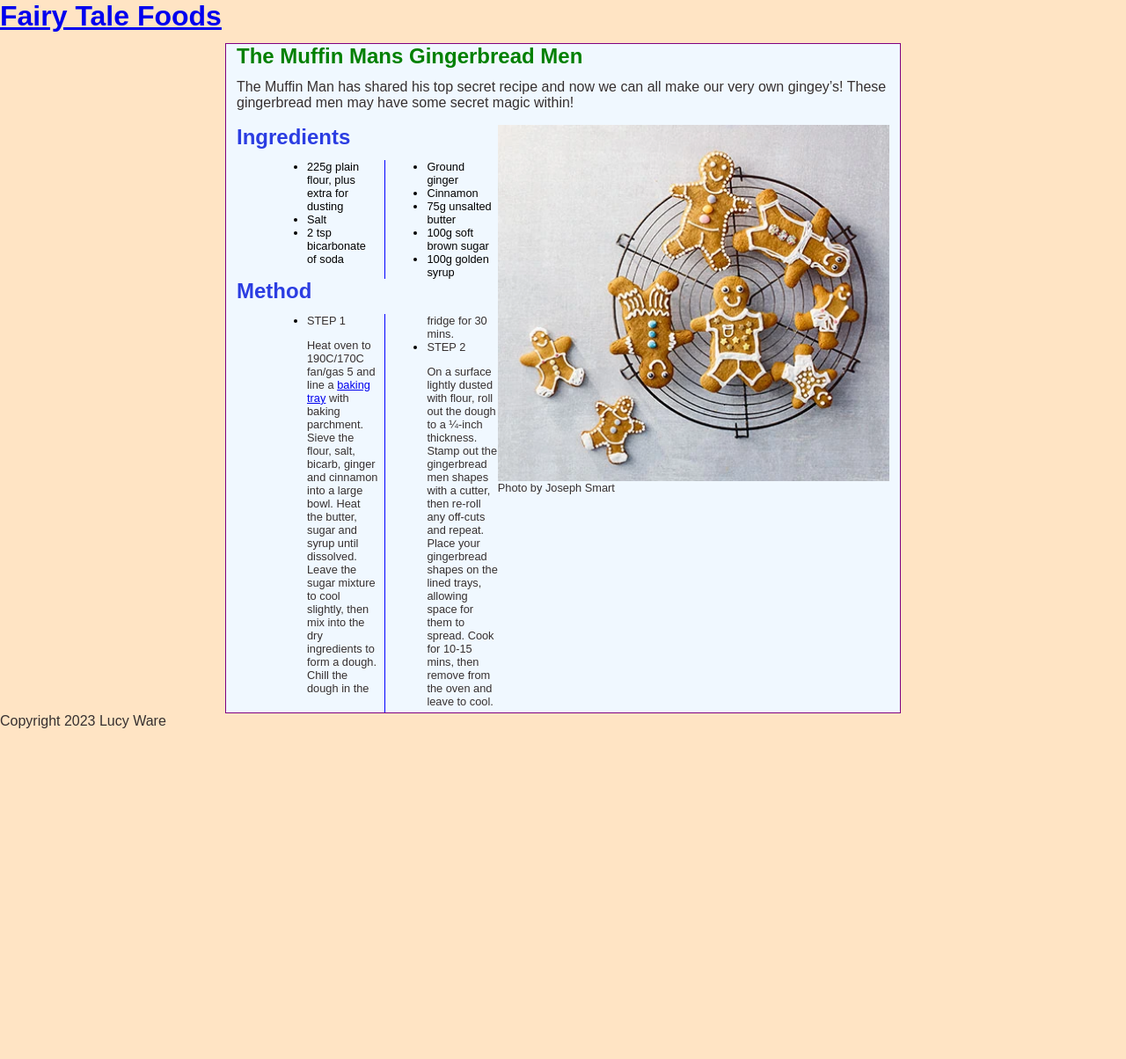
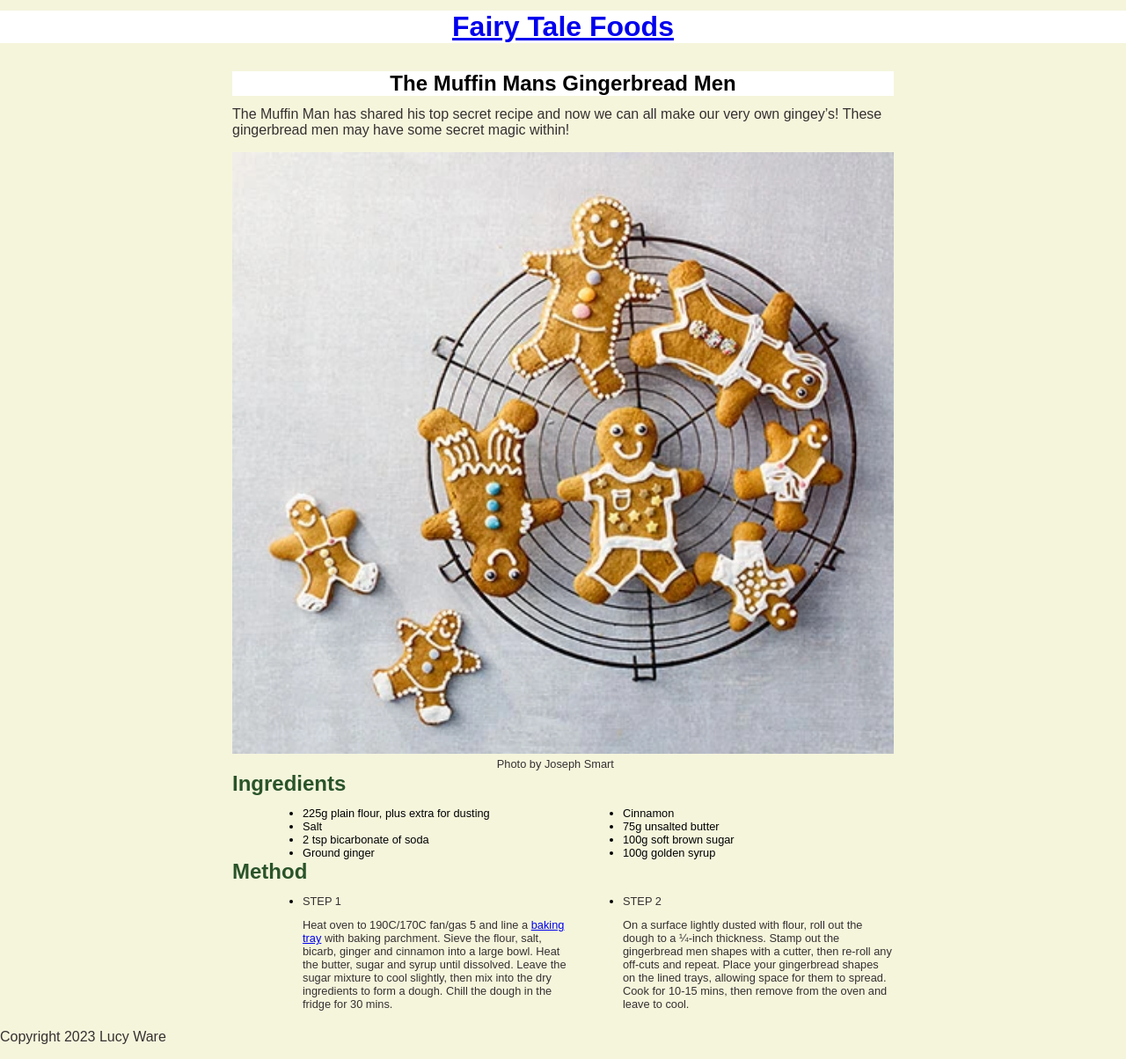
Before and after one commit to Lucyware/Fairytalefoods, a Jekyll site: the page built from _recipes/recipe1.md, in a window 1280 px wide. Shown: the whole page at 88% size. Built offline with Jekyll 4.4.1, drawn with Linux system fonts in a browser that asks for light colours; before the commit the page ends 900 px from its top, so only the background shows below that.

Commit message:
Update recipes.css

```diff
--- a/styles/recipes.css
+++ b/styles/recipes.css
@@ -1,6 +1,6 @@
 /*! CSS bare bones for recipes site */
 
- html {
+html {
   font-family: sans-serif;
   -ms-text-size-adjust: 100%;
   -webkit-text-size-adjust: 100%;
@@ -16,16 +16,21 @@
 
 body{
 
-  background-color: bisque;
+  background-color: beige;
 }
 
 h1 {
-  color: green;
+  color: solid white;
   margin-bottom: 12px;
+  margin-top: 12px;
+  text-align: center;
+  border: 3px darkolivegreen;
+  background-color: white;
+  font-family:fantasy;
 }
 
 h2 {
-  color:rgb(43, 61, 226);
+  color: rgb(42, 84, 42);
   margin: 0 0 12px 0;
 }
 
@@ -37,21 +42,21 @@ p {
 main {
   width: 60%;
   max-width: 850px;
-  border:1px solid purple;
-  padding: 0 12px;
+  border: 3px 3px; px solid rgb(255, 255, 255);
+  padding: 8px 8px;
   margin:0 auto;
-  background-color: aliceblue;
+  background-color: beige;
 }
 
 img{
-  width: 60%;
-  float:right;
+  width: 100%;
+  float:none
 }
 
 ul {
   margin-left: 40px;
   columns: 2;
-  column-rule: 1px solid blue;
+  column-rule: 1px aliceblue;
 }
 
 li{
```
